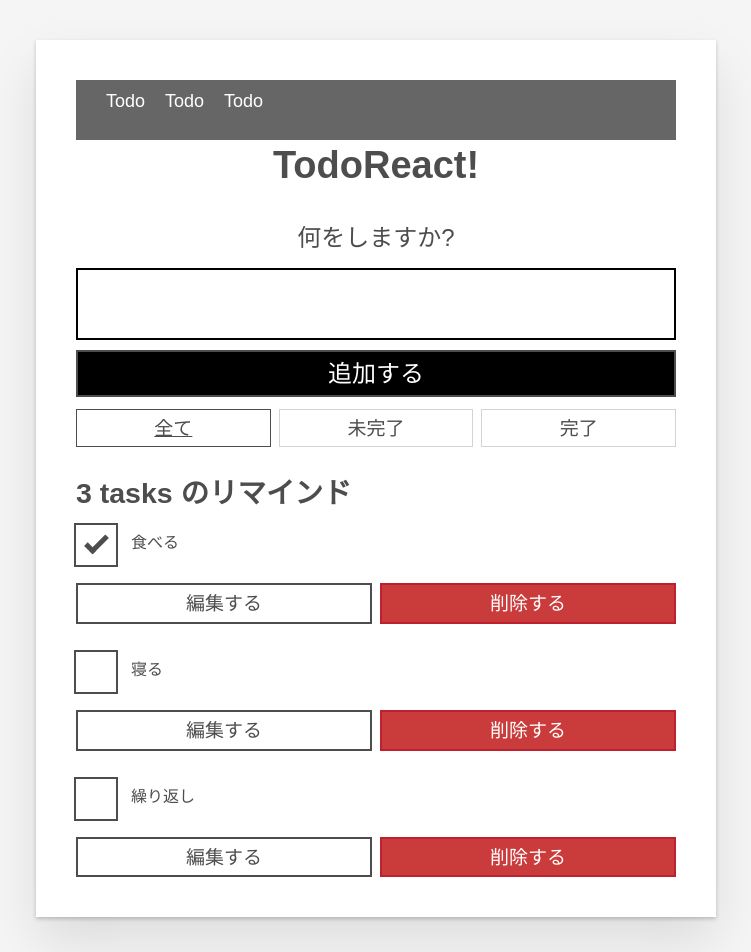
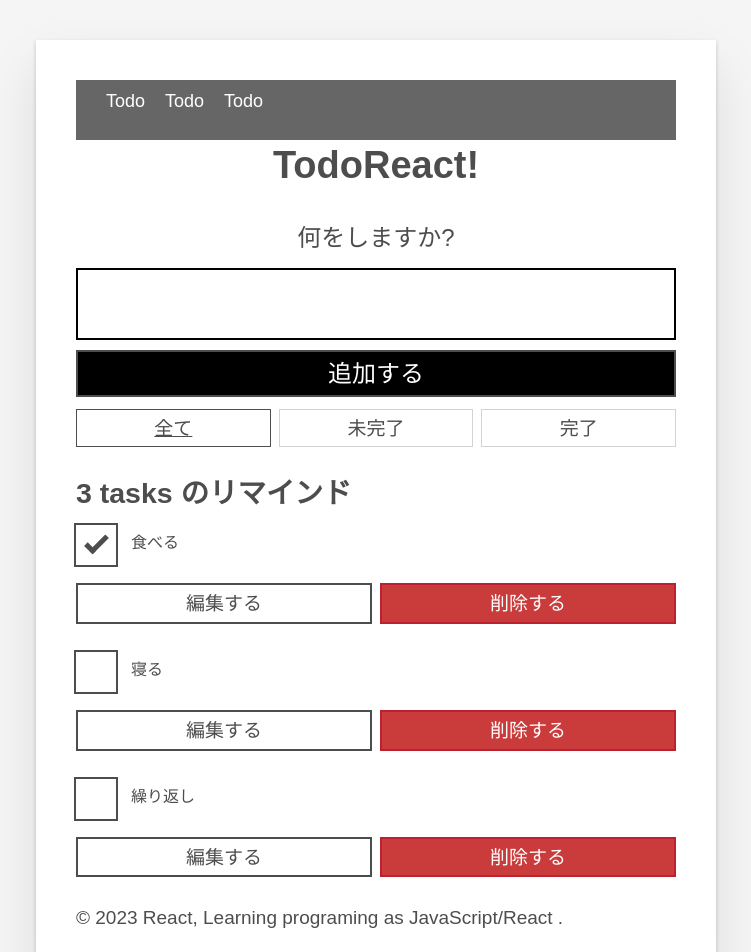
Before and after one commit to yuna096740/React_lesson, a React (Create React App) app: page / in a window 1280 px wide. Shown: the top 952 px of the page, without its empty margins (264-1015 px from the left). Built offline with nearby package versions, Linux system fonts and the light colour scheme.

Commit message:
[add] footer.js

```diff
--- a/src/App.js
+++ b/src/App.js
@@ -137,6 +137,7 @@ function App(props) {
         { taskList }
 
       </ul>
+      <Footer />
     </div>
   );
 }
--- a/src/components/Footer/footer.js
+++ b/src/components/Footer/footer.js
@@ -1,6 +1,10 @@
 import React from "react";
 
 const Footer = () => {
-
+  return (
+    <footer className="footer">
+      &copy; 2023 React, Learning programing as JavaScript/React .
+    </footer>
+  )
 }
 export default Footer;
```
